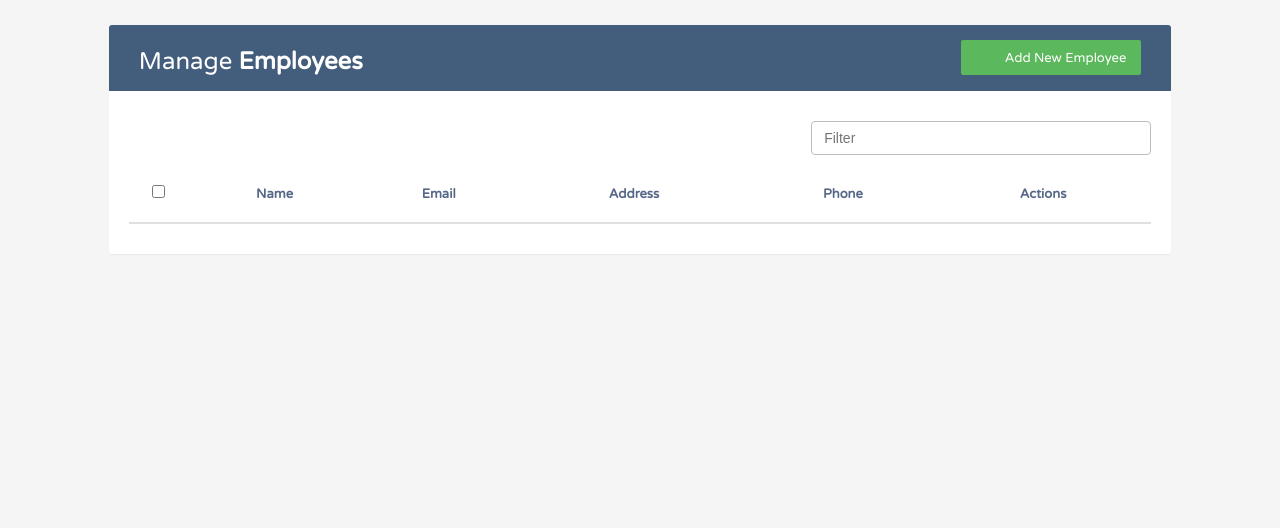
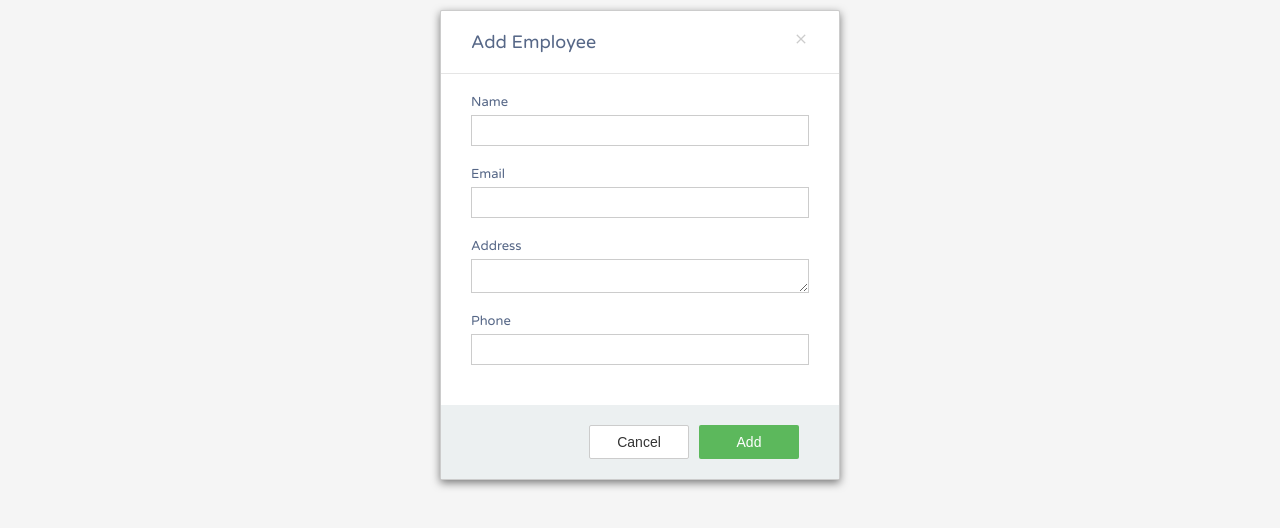
Before and after one commit to meryHayward/ADA-TP3, a plain HTML site: page Desktop/ADA_TP3_DOM/index.html in a window 1280 px wide. Drawn offline with Linux system fonts and the light colour scheme.

Commit message:
maquetado modal

```diff
--- a/Desktop/ADA_TP3_DOM/index.html
+++ b/Desktop/ADA_TP3_DOM/index.html
@@ -11,13 +11,13 @@
 </head>
 
 <body>
-    <section class="container">
+    <section class="container" style="display: none;">
 
             <header class="container-header">
                <h2>Manage <span>Employees</span></h2>
                 <button type="button" class="container-btn"><i class="material-icons">&#xE147;</i><p>Add New Employee</p></button>
             </header>
-            <main >
+            <main>
                 <form class="main-form"><input id="search" type="text" placeholder="Filter"></form>
                 <table class="main-table">
                     <thead>
@@ -38,6 +38,33 @@
                 </table>
             </main>
     </section>
+
+    <section class="modal">
+        <div class="modal-header">
+            <h4>Add Employee</h4>
+            <i class="material-icons">close</i>
+        </div>
+        <form class="modal-form" action="">
+            <label for="name">Name
+                <input type="text" id="name">
+            </label>
+            <label for="email">Email
+                <input type="text" id="email">
+            </label>
+            <label for="address">Address
+                <textarea type="text" id="address"> </textarea>
+            </label>
+            <label for="phone">Phone
+                <input type="text" id="phone">
+            </label>
+        </form>
+        <div class="modal-footer">
+            <button class="btn-cancel" type="button">Cancel</button>
+            <button class="btn-add">Add</button>
+        </div>
+
+    </section>
+
 </body>
 
 </html>
--- a/Desktop/ADA_TP3_DOM/scss/style.scss
+++ b/Desktop/ADA_TP3_DOM/scss/style.scss
@@ -59,7 +59,6 @@ body {
             }
         }
 
-    }
         main{
             font-size: 13px;
             margin: 30px 20px;
@@ -96,6 +95,105 @@ body {
                 }
             }
         }
+    }
 
+    .modal{
+       font-family: 'Varela Round', sans-serif;
+       background-color: #fff;
+       flex-direction: column;
+       color: #566787;
+       display: flex;
+       width: 400px;
+       margin: 10px;
+       border-radius: 2px;
+       border: 1px solid rgba(0, 0, 0, 0.2);
+       box-shadow: 0 3px 9px rgba(0,0,0,.5);
+
+        .modal-header{
+            display: flex;
+            justify-content: space-between;
+            padding: 20px 30px 20px 30px;
+            border-bottom: 1px solid #e5e5e5;
+
+            h4{
+                display: flex;
+                align-items: center;
+                font-size: 18px;
+                font-weight: 500;
+                color: #566787;
+            }
+            i{
+                font-size: 16px;
+                color: #ccc;
+            }
+        }
+
+        .modal-form label{
+            display: flex;
+            flex-direction: column;
+            padding: 20px 30px 0 30px;
+            font-size: 13px;
+
+            input{
+                padding: 7px 5px;
+                margin: 5px 0 0 0;
+                border: 1px solid #cccccc;
+                &:focus{
+                    outline: none;
+                }
+            }
+            textarea{
+                padding: 7px 5px;
+                margin: 5px 0 0 0;
+                border: 1px solid #cccccc;
+                height: 34px;
+                &:focus{
+                    outline: none;
+                }
+            }
+
+        }
+
+        .modal-footer{
+           background-color: #ECf0f1;
+           padding: 20px 40px;
+           display: flex;
+           justify-content: flex-end;
+           margin: 40px 0 0 0;
+
+           button{
+                margin: 0 0 0 10px;
+                padding: 8px 14px;
+                width: 100px;
+                border-radius: 2px;
+                border: none;
+                cursor: pointer;
+                font-size: 14px;
+                &:focus{
+                    outline: none;
+                }
+           }
+           .btn-cancel{
+               border: 1px solid #ccc;
+               color: #333;
+               background-color: #fff;
+               &:hover{
+                color: #333;
+                background-color: #e6e6e6;
+                border-color: #adadad;
+               }
+
+           }
+           .btn-add{
+            background-color: #5cb85c;
+            border-color: #4cae4c;
+            color: #fff;
+            &:hover{
+                background-color: #449d44;
+                border-color: #398439;
+            }
+           }
+        }
+    }
 
 }
```
Also changed, not shown: Desktop/ADA_TP3_DOM/css/style.css.
